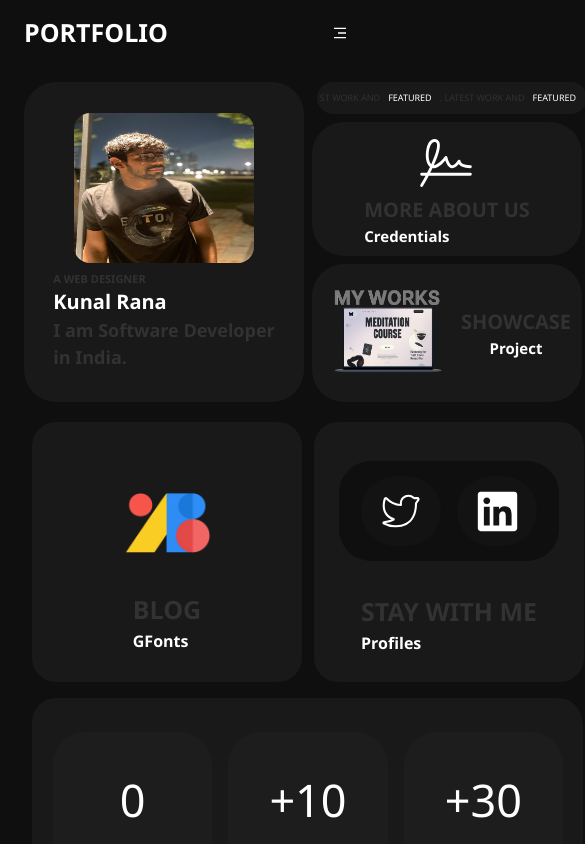
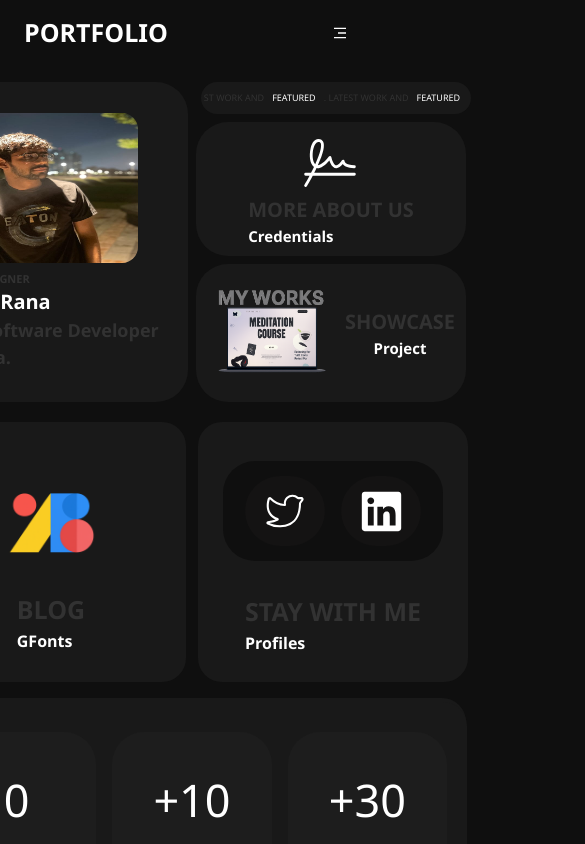
Before and after one commit to kunal5762/Port-Folio, a React (Vite) app: page / in a window 390 px wide. Shown: the top 844 px of the page, 585 px wide, since content can reach past the window. Built offline with nearby package versions, Linux system fonts and the light colour scheme.

Commit message:
updating UI for moblie devices its not working proper in them

```diff
--- a/src/App.jsx
+++ b/src/App.jsx
@@ -13,8 +13,8 @@ import { BrowserRouter, Routes, Route, HashRouter } from "react-router";
 function App() {
   console.log(import.meta.env.VITE_API_URL)
   return (
-    <div className=' max-sm:w-[100%] max-sm:flex'>
-      <div className='flex flex-col'>
+    <div className=' max-sm:max-w-sm max-sm:flex'>
+      <div className='max-sm:max-w-sm flex flex-col'>
         <HashRouter>
           <Nav/>
           <Routes>
--- a/src/components/Footer.jsx
+++ b/src/components/Footer.jsx
@@ -3,7 +3,7 @@ import { Link } from "react-router";
 function Footer() {
     return (
         <div>
-            <div className='footerFadeDrop max-sm:max-h-sm max-sm:max-w-sm h-[300px] w-[100%] flex flex-col justify-center items-center '>
+            <div className='footerFadeDrop max-sm:max-h-sm max-sm:max-w-sm max-sm:items-center max-sm:justify-center h-[300px] w-[100%] flex flex-col justify-center items-center '>
                 <div className='max-sm:flex max-sm:flex-col max-sm:justify-center max-sm:items-center flex flex-col justify-center items-center gap-7'>
                     <div className='max-sm:text-base text-[20px] cursor-pointer'>
                         <a href='https://in.pinterest.com/' target='_blank' rel="noopener noreferrer">www.Download.thmes.com</a>
--- a/src/components/Nav.jsx
+++ b/src/components/Nav.jsx
@@ -22,7 +22,7 @@ function Nav() {
         }
     }
     return (
-        <div className='max-sm:flex max-sm:flex-col max-sm:justify-between'>
+        <div className='max-sm:flex max-sm:flex-col max-sm:justify-between max-sm:max-w-sm'>
             <div className='navfadeDrop max-sm:flex max-sm:justify-between max-sm:items-center max-sm:max-w-sm max-sm:px-6 h-[50px] w-[100%] flex justify-between items-center mt-2 px-7'>
                 <div className='text-[25px] text-base font-bold cursor-pointer'>
                     <Link to={"/"}><p className='hover:scale-140 transition-transform duration-300 hover:rotate-[360deg]'>PORTFOLIO</p></Link>
@@ -45,14 +45,14 @@ function Nav() {
                     <RxCross1/>
                 </div>
             </div>
-            <div onClick={handlEvent} className={`${state.high} text-white max-sm:max-w-sm flex justify-end pr-3 overflow-hidden transition-all duration-300 items-center`}>
+            {/* <div onClick={handlEvent} className={`${state.high} text-white max-w-sm flex justify-end pr-3 overflow-hidden transition-all duration-300 items-center`}>
             <div className='flex flex-col gap-5 sm:hidden pt-5'>
                         <Link to={"/"}><div className='text-white'>Home</div></Link>
                         <Link to={"/about"}> <div>About</div></Link>
                         <Link to={"/works"}> <div>Works</div></Link>
                         <Link to={"/contact"}><div>Contact</div></Link>
                     </div>
-            </div>
+            </div> */}
         </div >
     )
 }
--- a/src/components/Navitmes/Contact.jsx
+++ b/src/components/Navitmes/Contact.jsx
@@ -20,9 +20,9 @@ function Contact() {
 
   };
   return (
-    <div className='flex justify-center items-center px-10'>
+    <div className='flex justify-center items-center sm:px-10'>
       <div className='secondFadeDrop max-sm:max-w-sm max-sm:max-h-sm max-sm:pt-23 max-sm:flex max-sm:justify-center pt-12 flex justify-center items-center w-350 h-150 mb-10'>
-        <div className='max-sm:max-h-sm h-150 w-[100%] bg-[#191919] rounded-4xl flex justify-evenly items-center '>
+        <div className='max-sm:m-5 max-sm:max-h-sm h-150 w-[100%] bg-[#191919] rounded-4xl flex justify-evenly items-center '>
           <div className='h-115 w-115 overflow-hidden rounded-4xl max-sm:hidden max-lg:hidden'>
             <img className='h-115 w-120' src={img12} alt="" />
           </div>
```
